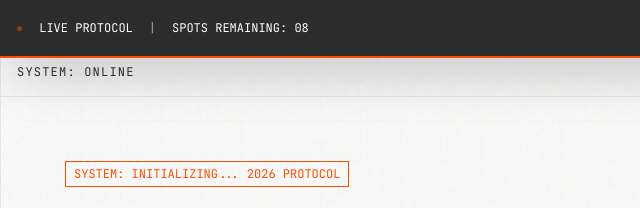
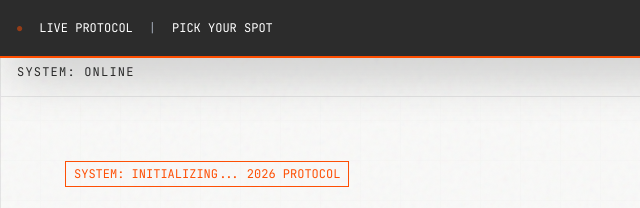
Before and after one commit to tristanpringlecoach-coder/kickstart2026, a plain HTML site: page index.html in a window 1280 px wide. Shown: the top 208 px of the page, 0-640 px from the left. Drawn offline with nearby package versions, Linux system fonts and the light colour scheme.

Commit message:
Update index.html

```diff
--- a/index.html
+++ b/index.html
@@ -90,7 +90,7 @@
         <div class="font-mono text-xs hidden md:flex items-center gap-4">
              <span class="text-safety-orange animate-pulse">●</span> LIVE PROTOCOL
              <span class="text-gray-400">|</span>
-             <span>SPOTS REMAINING: 08</span>
+             <span>PICK YOUR SPOT</span>
         </div>
         <div class="flex items-center justify-between w-full md:w-auto gap-4">
             <span class="font-heading font-bold text-sm md:hidden">KICKSTART 2026</span>
```
